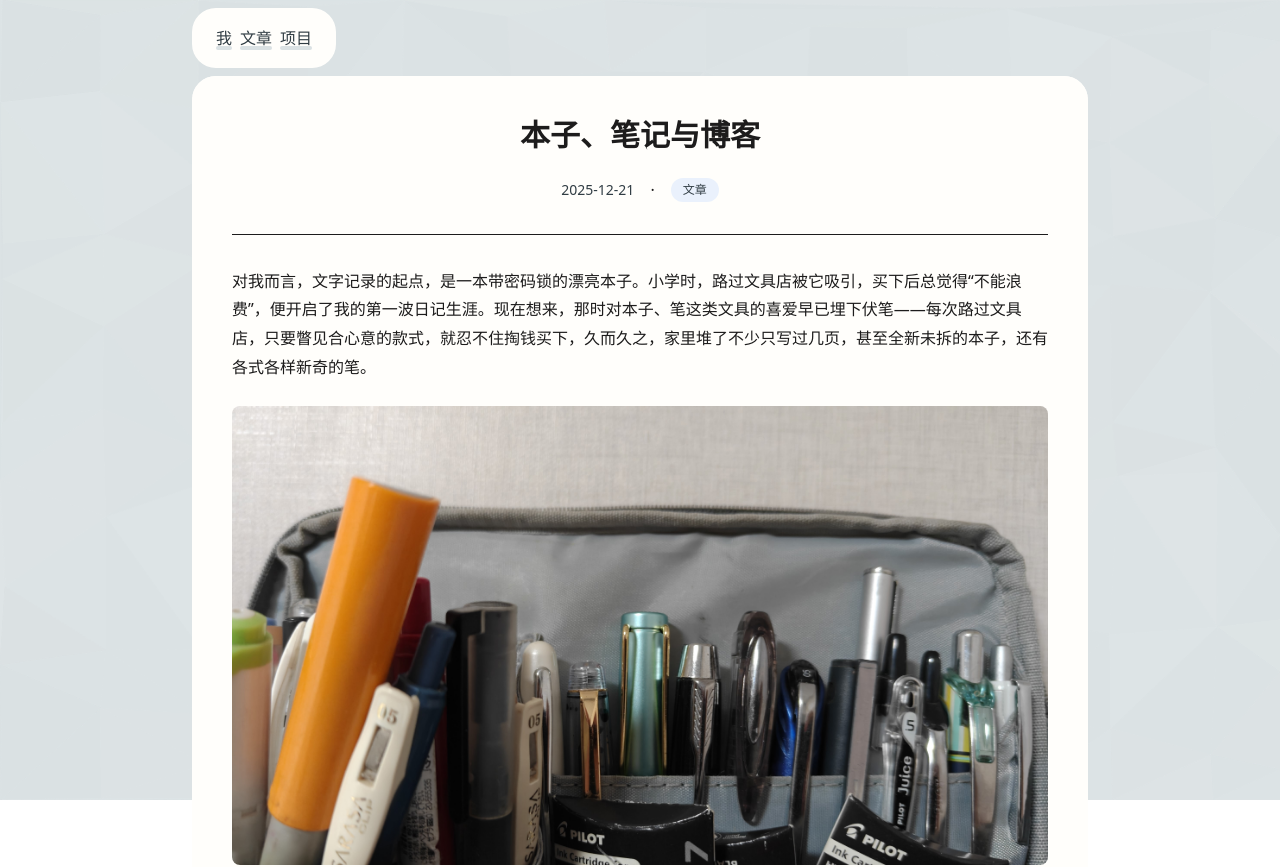
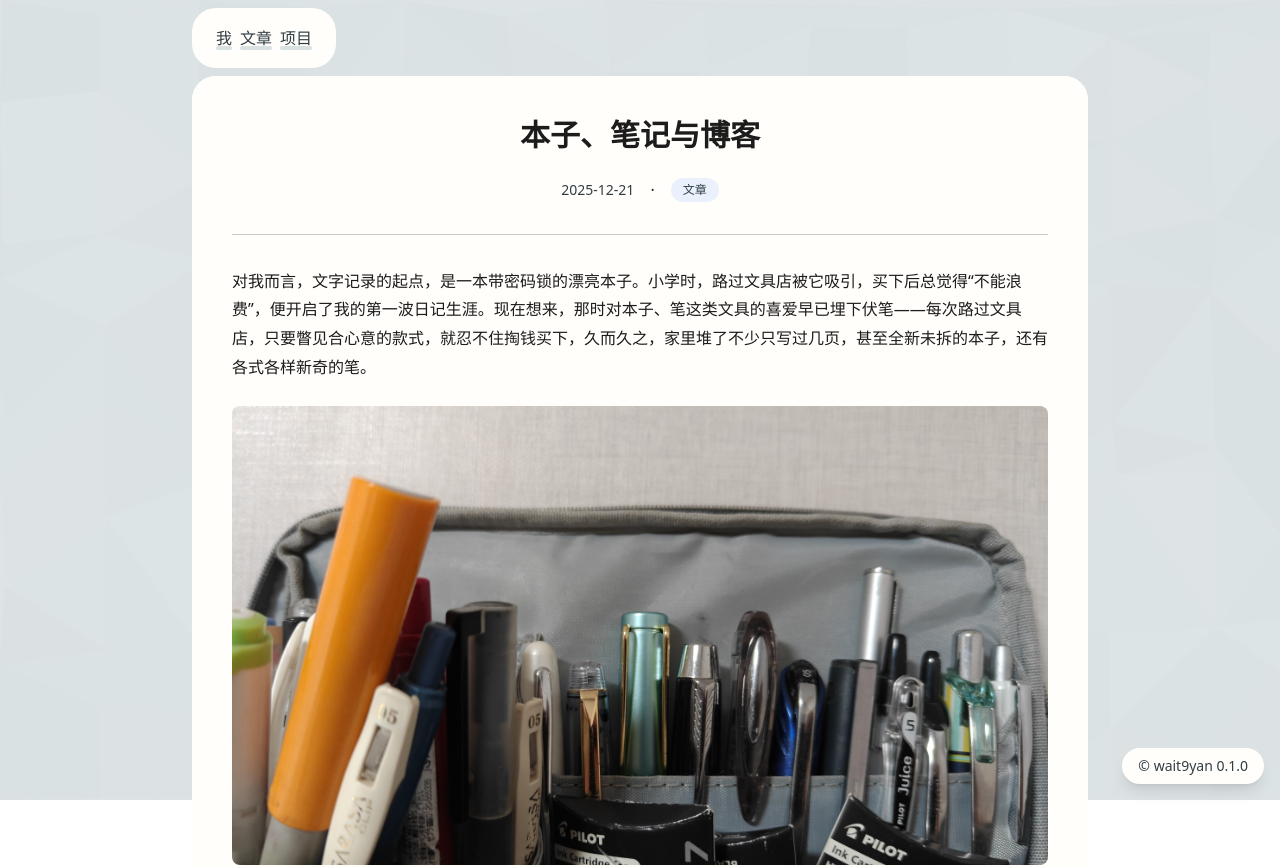
Before and after one commit to wait9yan/9yan.cn, a Next.js app: page /blog/ink-notes-blog in a window 1280 px wide. Shown: the top 867 px of the page. Built offline with nearby package versions, Linux system fonts and the light colour scheme; what @iconify/tailwind4 would draw is missing.

Commit message:
refactor: remove console log from Blogs component; update BlogPreview styles and add Footer to layout

```diff
--- a/src/app/blog/page.tsx
+++ b/src/app/blog/page.tsx
@@ -9,7 +9,6 @@ export const metadata: Metadata = {
 
 export default async function Blogs() {
   const blogs = await getBlogList();
-  console.log('blogs', blogs);
   return (
     <div className='bg-bg-1 mt-2 w-full overflow-hidden rounded-3xl'>
       <div className='text-text-1 p-6 lg:p-8'>
--- a/src/components/BlogPreview.tsx
+++ b/src/components/BlogPreview.tsx
@@ -71,7 +71,7 @@ export function BlogPreview({
             initial={{ opacity: 0, y: 10 }}
             animate={{ opacity: 1, y: 0 }}
             transition={{ delay: 0.3 }}
-            className='border-b-text-3/10 border-b pb-8'
+            className='border-b-bg-3 border-b pb-8'
           >
             <h1 className='text-text-1 text-center text-3xl leading-tight font-bold max-sm:text-2xl'>
               {title}
--- /dev/null
+++ b/src/layout/Footer.tsx
@@ -0,0 +1,114 @@
+'use client';
+
+import { useEffect, useState, useRef } from 'react';
+import { motion, AnimatePresence } from 'motion/react';
+import { useSetAtom } from 'jotai';
+import { isConfigButtonVisibleAtom } from '@/hooks/use-config';
+
+export default function Footer({ className }: { className?: string }) {
+  const [footerState, setFooterState] = useState<'bottom' | 'side' | 'hidden'>('bottom');
+  const setConfigVisible = useSetAtom(isConfigButtonVisibleAtom);
+
+  const clickCountRef = useRef(0);
+  const lastClickTimeRef = useRef(0);
+  const timerRef = useRef<NodeJS.Timeout | null>(null);
+
+  const handleFooterClick = () => {
+    const now = Date.now();
+    const timeDiff = now - lastClickTimeRef.current;
+
+    if (timerRef.current) {
+      clearTimeout(timerRef.current);
+    }
+    timerRef.current = setTimeout(() => {
+      setConfigVisible(false);
+    }, 30000);
+
+    if (timeDiff < 400 && timeDiff > 0) {
+      clickCountRef.current += 1;
+    } else {
+      clickCountRef.current = 1;
+    }
+
+    lastClickTimeRef.current = now;
+
+    if (clickCountRef.current === 7) {
+      setConfigVisible(true);
+      clickCountRef.current = 0;
+    }
+  };
+
+  useEffect(() => {
+    const checkFooterPosition = () => {
+      const docHeight = document.documentElement.scrollHeight;
+      const viewportHeight = window.innerHeight;
+      const scrollTop = window.scrollY;
+      const scrollBottom = scrollTop + viewportHeight;
+
+      const isPageTallerThanViewport = docHeight > viewportHeight + 100;
+      const isNearBottom = scrollBottom >= docHeight - 100;
+
+      if (!isPageTallerThanViewport || isNearBottom) {
+        setFooterState('bottom');
+      } else {
+        setFooterState('side');
+      }
+    };
+
+    checkFooterPosition();
+
+    window.addEventListener('scroll', checkFooterPosition);
+    window.addEventListener('resize', checkFooterPosition);
+
+    const observer = new MutationObserver(checkFooterPosition);
+    observer.observe(document.body, {
+      childList: true,
+      subtree: true,
+      attributes: true,
+    });
+
+    return () => {
+      window.removeEventListener('scroll', checkFooterPosition);
+      window.removeEventListener('resize', checkFooterPosition);
+      observer.disconnect();
+    };
+  }, []);
+
+  return (
+    <>
+      <AnimatePresence mode='wait'>
+        {footerState === 'bottom' && (
+          <motion.footer
+            key='bottom-footer'
+            onClick={handleFooterClick}
+            initial={{ opacity: 0, y: 20 }}
+            animate={{ opacity: 1, y: 0 }}
+            whileTap={{ scale: 0.9 }}
+            exit={{ opacity: 0, y: 20 }}
+            transition={{ duration: 0.3 }}
+            className={`text-text-2 fixed bottom-4 left-1/2 -translate-x-1/2 cursor-pointer rounded-full px-6 py-2 text-sm backdrop-blur-sm transition-transform ${className}`}
+          >
+            © 2025 wait9yan v{process.env.APP_VERSION}
+          </motion.footer>
+        )}
+      </AnimatePresence>
+
+      <AnimatePresence mode='wait'>
+        {footerState === 'side' && (
+          <motion.div
+            key='side-footer'
+            onClick={handleFooterClick}
+            initial={{ opacity: 0, x: 100 }}
+            animate={{ opacity: 1, x: 0 }}
+            whileTap={{ scale: 0.9 }}
+            exit={{ opacity: 0, x: 100 }}
+            transition={{ duration: 0.3 }}
+            className={`bg-bg-1 text-text-2 fixed right-4 bottom-4 z-50 cursor-pointer rounded-full px-4 py-2 text-sm shadow-lg backdrop-blur-sm transition-transform ${className}`}
+          >
+            © wait9yan {process.env.APP_VERSION}
+          </motion.div>
+        )}
+      </AnimatePresence>
+    </>
+  );
+}
--- a/src/layout/index.tsx
+++ b/src/layout/index.tsx
@@ -7,8 +7,8 @@ import { AnimatePresence, motion } from 'motion/react';
 import { Icon } from '@iconify-icon/react';
 import clsx from 'clsx';
 import DelaunayBackground from '@/layout/DelaunayBackground';
-import SecretTrigger from '@/layout/SecretTrigger';
 import ConfigWidget from '@/layout/ConfigWidget';
+import Footer from '@/layout/Footer';
 import { AppearanceProvider } from '@/layout/ThemeContext';
 
 const navList = [
@@ -48,7 +48,6 @@ export default function Layout({ children }: PropsWithChildren) {
       </div>
 
       {/* 配置按钮 */}
-      <SecretTrigger />
       <ConfigWidget className='-z-9999' />
 
       <div
@@ -61,7 +60,7 @@ export default function Layout({ children }: PropsWithChildren) {
       >
         <div
           className={clsx(
-            'flex w-full flex-col items-start',
+            'flex w-full flex-col items-start pb-16',
             isHome && 'w-full max-w-sm',
             isBlog && 'max-w-4xl',
             isProject && 'max-w-7xl',
@@ -120,6 +119,9 @@ export default function Layout({ children }: PropsWithChildren) {
           </motion.div>
           {/* 主内容*/}
           <AnimatePresence mode='wait'>{children}</AnimatePresence>
+
+          {/* Footer */}
+          <Footer className='' />
         </div>
       </div>
     </AppearanceProvider>
```
